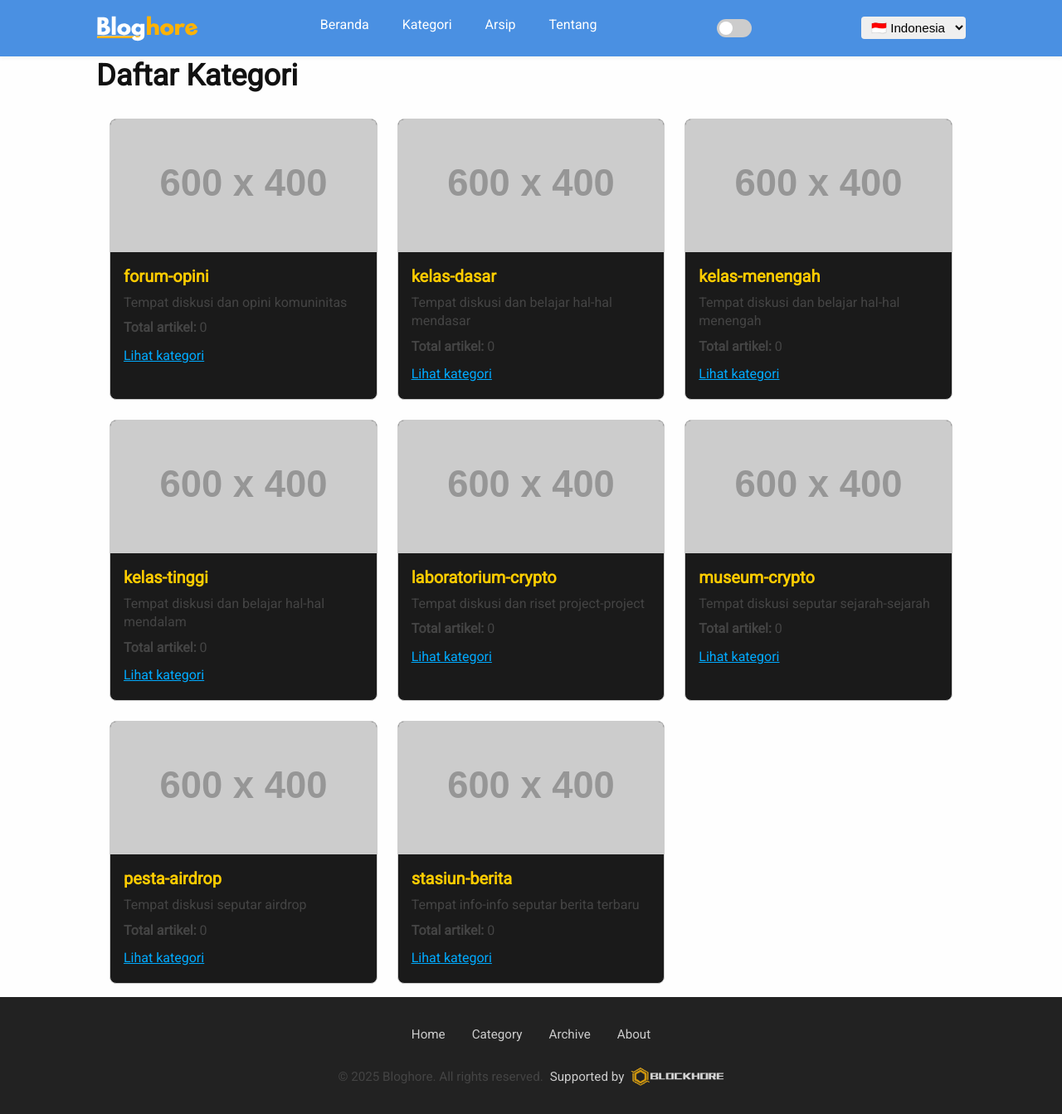
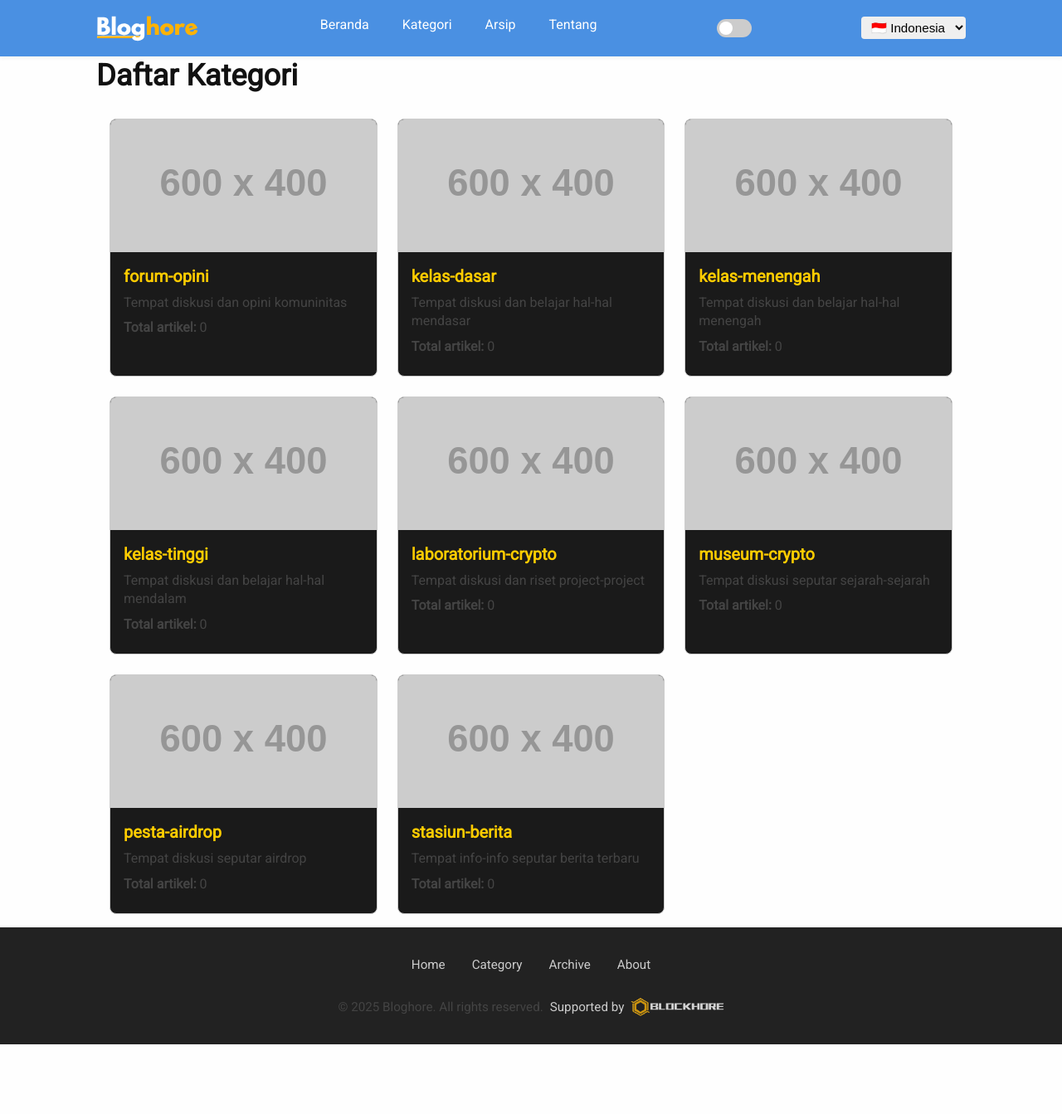
Before and after one commit to Blockhore/bloghore.github.io, a Jekyll site: the page built from _categories/forum-opini.md, in a window 1280 px wide and 1343 px high. Shown: the whole window at 83% size. Built offline with Jekyll 4.4.1, drawn with Linux system fonts in a browser that asks for light colours.

Commit message:
Update category.html

```diff
--- a/_layouts/category.html
+++ b/_layouts/category.html
@@ -11,14 +11,13 @@
     {% assign cat_name = cat.title | default: cat.slug | downcase %}
     {% assign total_posts = all_post_categories[cat_name] | size | default: 0 %}
 
-    <div class="category-card">
-      <img src="{{ cat.image }}" alt="{{ cat.title }}">
+    <a class="category-card" href="{{ cat.url | relative_url }}">
+      <img src="{{ cat.image | default: '/assets/images/default-category.jpg' }}" alt="{{ cat.title }}">
       <div>
         <h2>{{ cat.title }}</h2>
         <p>{{ cat.description }}</p>
         <p><strong>Total artikel:</strong> {{ total_posts }}</p>
-        <a href="{{ cat.url }}">Lihat kategori</a>
       </div>
-    </div>
+    </a>
   {% endfor %}
 </div>
```
